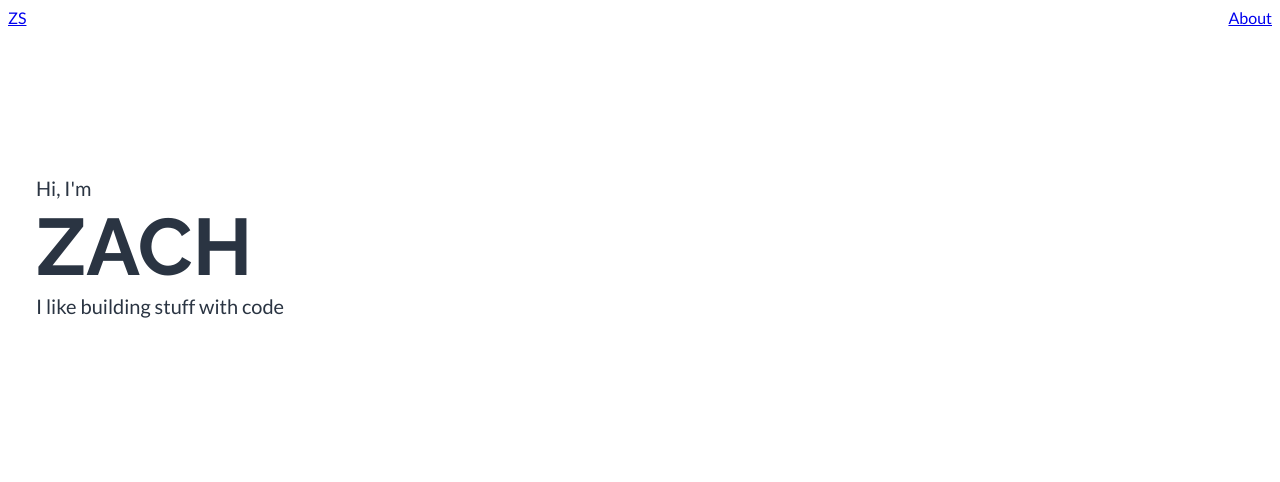
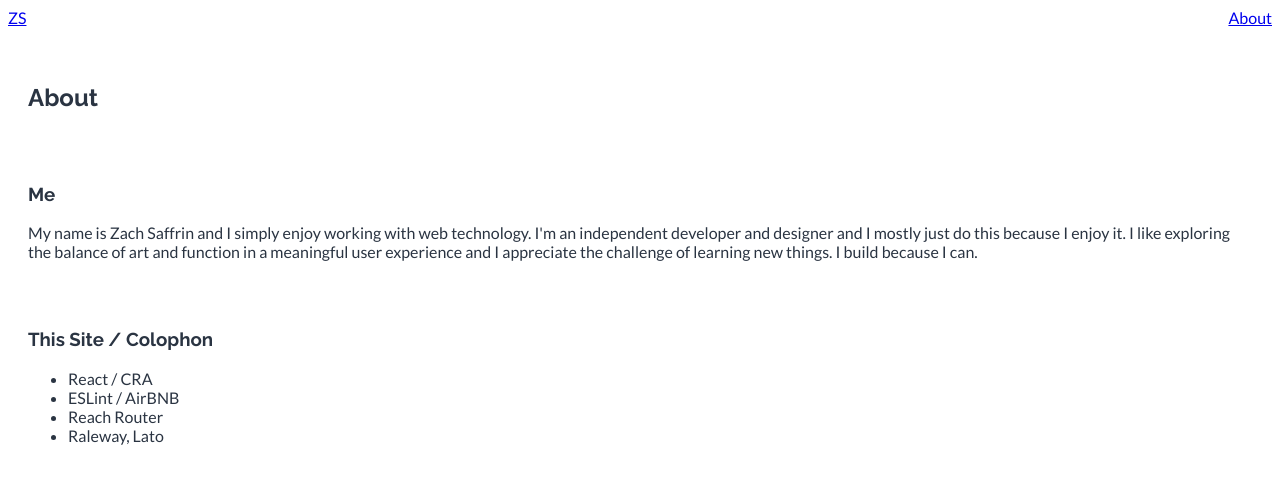
Before and after one commit to zsaffrin/zachsaffrin.com, a React (Create React App) app: page /about in a window 1280 px wide. Before the commit this address led to /. Shown: the top 482 px of the page. Built offline with nearby package versions, Linux system fonts and the light colour scheme.

Commit message:
Add About page

```diff
--- /dev/null
+++ b/src/App/Content/About/About.css
@@ -0,0 +1,4 @@
+
+.About section {
+    padding: var(--space4);
+}
--- /dev/null
+++ b/src/App/Content/About/About.js
@@ -0,0 +1,31 @@
+import React from 'react';
+import './About.css';
+
+const About = () => (
+    <div className="About">
+        <section>
+            <h2>About</h2>
+        </section>
+        <section>
+            <h3>Me</h3>
+            <p>
+                My name is Zach Saffrin and I simply enjoy working with web technology.
+                I&apos;m an independent developer and designer and I mostly just do this
+                because I enjoy it. I like exploring the balance of art and function
+                in a meaningful user experience and I appreciate the challenge of
+                learning new things. I build because I can.
+            </p>
+        </section>
+        <section>
+            <h3>This Site / Colophon</h3>
+            <ul>
+                <li>React / CRA</li>
+                <li>ESLint / AirBNB</li>
+                <li>Reach Router</li>
+                <li>Raleway, Lato</li>
+            </ul>
+        </section>
+    </div>
+);
+
+export default About;
--- a/src/App/Content/Content.js
+++ b/src/App/Content/Content.js
@@ -2,10 +2,12 @@ import React from 'react';
 import { Router, Redirect } from '@reach/router';
 import './Content.css';
 import Home from './Home/Home';
+import About from './About/About';
 
 const Content = () => (
     <Router className="Content">
         <Home path="/" />
+        <About path="about" />
         <Redirect default noThrow from="*" to="/" />
     </Router>
 );
```
